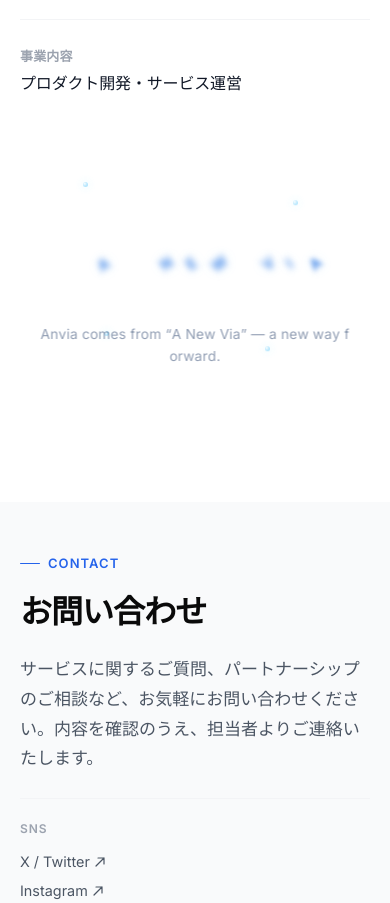
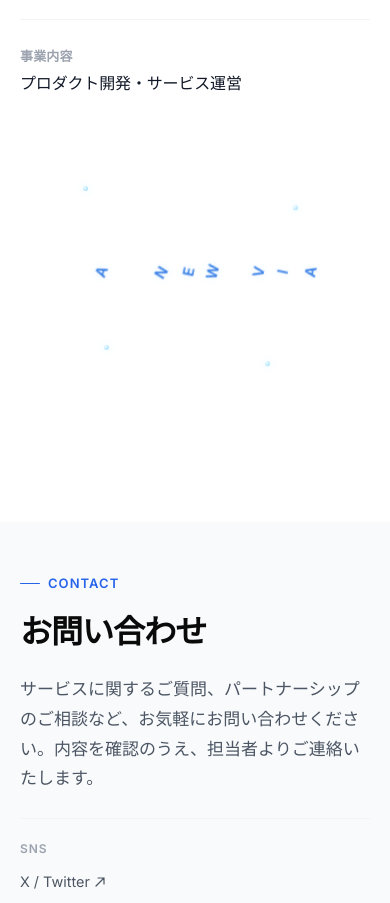
Before and after one commit to Anvia-a/anvia-corporate, a Next.js app: page / in a window 390 px wide. Shown: the part 6680-7583 px from the top of the page. Built offline with nearby package versions, Linux system fonts and the light colour scheme.

Commit message:
Refine Values typography and rebuild Company animation flow

```diff
--- a/components/Company.module.css
+++ b/components/Company.module.css
@@ -73,7 +73,7 @@
 
 .visualPanel {
     position: relative;
-    min-height: 390px;
+    min-height: 400px;
     width: 126%;
     margin-left: -9%;
     overflow: visible;
@@ -83,175 +83,212 @@
     position: relative;
     width: 100%;
     height: 100%;
-    min-height: 390px;
-    perspective: 900px;
+    min-height: 400px;
+    perspective: 950px;
     transform-style: preserve-3d;
 }
 
 .glyph {
     position: absolute;
     left: 50%;
-    top: 42%;
+    top: 50%;
     font-size: clamp(1rem, 1.8vw, 1.62rem);
-    font-weight: 580;
+    font-weight: 590;
     letter-spacing: 0.08em;
     color: rgba(44, 121, 232, 0.9);
-    text-shadow: 0 0 10px rgba(72, 179, 243, 0.23);
+    text-shadow: 0 0 8px rgba(72, 179, 243, 0.2);
     opacity: 0;
-    filter: blur(3px);
-    transform: translate3d(-50%, -50%, 0) rotate(0deg) scale(0.86);
-    will-change: transform, opacity, filter, color;
-    animation-name: glyphTimeline;
-    animation-duration: var(--dur, 12.8s);
+    transform: translate(-50%, -50%);
+    will-change: transform, opacity, filter;
+    animation-duration: var(--dur, 14s);
     animation-timing-function: cubic-bezier(0.25, 0.9, 0.3, 1);
     animation-iteration-count: infinite;
     animation-delay: var(--delay, 0s);
 }
 
 .coreGlyph {
-    color: rgba(35, 114, 228, 0.92);
-    text-shadow: 0 0 11px rgba(78, 182, 250, 0.24);
+    animation-name: flowCore;
+    color: rgba(35, 114, 228, 0.93);
     letter-spacing: 0.12em;
 }
 
 .extraGlyph {
-    color: rgba(78, 134, 198, 0.68);
-    font-size: clamp(0.9rem, 1.55vw, 1.4rem);
-    text-shadow: 0 0 8px rgba(102, 170, 232, 0.18);
-    animation-name: glyphTimelineExtra;
+    animation-name: flowExtra;
+    color: rgba(79, 136, 200, 0.72);
+    font-size: clamp(0.9rem, 1.55vw, 1.38rem);
 }
 
-@keyframes glyphTimelineExtra {
+@keyframes flowCore {
     0% {
         left: var(--x0);
         top: var(--y0);
         opacity: 0;
-        filter: blur(4px);
-        transform: translate3d(-50%, -50%, -16px) rotate(-18deg) scale(0.82);
+        filter: blur(3px);
+        transform: translate(-50%, -50%) rotate(-10deg) scale(0.84);
     }
 
-    14% {
+    12% {
         left: var(--xw1);
         top: var(--yw1);
-        opacity: 0.72;
-        filter: blur(0.45px);
-        transform: translate3d(-50%, -50%, 8px) rotate(64deg) scale(0.95);
+        opacity: 0.88;
+        filter: blur(0.6px);
+        transform: translate(-50%, -50%) rotate(56deg) scale(0.98);
     }
 
-    36% {
+    34% {
         left: var(--xw2);
         top: var(--yw2);
-        opacity: 0.6;
+        opacity: 0.95;
         filter: blur(0);
-        transform: translate3d(-50%, -50%, -4px) rotate(204deg) scale(0.92);
+        transform: translate(-50%, -50%) rotate(198deg) scale(1);
     }
 
-    46% {
-        left: calc(var(--xa) - 1%);
-        top: calc(var(--ya) - 0.6%);
-        opacity: 0;
-        filter: blur(0.9px);
-        transform: translate3d(-50%, -50%, 0) rotate(284deg) scale(0.8);
+    48% {
+        left: calc(var(--xa) - 0.8%);
+        top: calc(var(--ya) - 0.5%);
+        opacity: 1;
+        transform: translate(-50%, -50%) rotate(282deg) scale(1.04);
     }
 
-    62% {
-        left: calc(var(--xa) + 0.7%);
-        top: calc(var(--ya) + 0.4%);
-        opacity: 0;
-        filter: blur(0.9px);
-        transform: translate3d(-50%, -50%, 0) rotate(352deg) scale(0.8);
+    56% {
+        left: var(--xa);
+        top: var(--ya);
+        opacity: 1;
+        transform: translate(-50%, -50%) rotate(320deg) scale(1.06);
     }
 
-    72% {
-        left: var(--xb);
-        top: var(--yb);
-        opacity: 0.56;
-        filter: blur(0.2px);
-        transform: translate3d(-50%, -50%, 2px) rotate(412deg) scale(0.91);
+    64% {
+        left: calc(var(--xa) + 0.75%);
+        top: calc(var(--ya) + 0.45%);
+        opacity: 0.98;
+        transform: translate(-50%, -50%) rotate(352deg) scale(1.02);
     }
 
-    86% {
-        left: var(--xn);
-        top: var(--yn);
-        opacity: 0.18;
-        transform: translate3d(-50%, -50%, 7px) rotate(472deg) scale(0.82);
+    78% {
+        left: 50%;
+        top: 48%;
+        opacity: 0;
+        filter: blur(0.8px);
+        transform: translate(-50%, -50%) rotate(430deg) scale(0.6);
     }
 
     100% {
         left: var(--x0);
         top: var(--y0);
         opacity: 0;
-        filter: blur(4px);
-        transform: translate3d(-50%, -50%, -16px) rotate(536deg) scale(0.8);
+        filter: blur(3px);
+        transform: translate(-50%, -50%) rotate(520deg) scale(0.84);
     }
 }
 
-@keyframes glyphTimeline {
+@keyframes flowExtra {
     0% {
         left: var(--x0);
         top: var(--y0);
         opacity: 0;
-        filter: blur(4px);
-        transform: translate3d(-50%, -50%, -16px) rotate(-18deg) scale(0.82);
+        filter: blur(3px);
+        transform: translate(-50%, -50%) rotate(-12deg) scale(0.82);
     }
 
-    14% {
+    12% {
         left: var(--xw1);
         top: var(--yw1);
-        opacity: 0.92;
-        filter: blur(0.28px);
-        transform: translate3d(-50%, -50%, 10px) rotate(68deg) scale(0.99);
+        opacity: 0.75;
+        filter: blur(0.6px);
+        transform: translate(-50%, -50%) rotate(58deg) scale(0.94);
     }
 
-    36% {
+    34% {
         left: var(--xw2);
         top: var(--yw2);
-        opacity: 0.95;
+        opacity: 0.64;
         filter: blur(0);
-        transform: translate3d(-50%, -50%, -6px) rotate(212deg) scale(1);
+        transform: translate(-50%, -50%) rotate(200deg) scale(0.92);
     }
 
-    46% {
-        left: calc(var(--xa) - 1%);
-        top: calc(var(--ya) - 0.6%);
-        opacity: 0.995;
-        transform: translate3d(-50%, -50%, 0) rotate(288deg) scale(1.03);
+    48% {
+        left: calc(var(--xa) - 0.7%);
+        top: calc(var(--ya) - 0.4%);
+        opacity: 0;
+        transform: translate(-50%, -50%) rotate(282deg) scale(0.78);
     }
 
-    54% {
-        left: var(--xa);
-        top: var(--ya);
-        opacity: 1;
-        transform: translate3d(-50%, -50%, 0) rotate(324deg) scale(1.06);
+    64% {
+        left: calc(var(--xa) + 0.7%);
+        top: calc(var(--ya) + 0.4%);
+        opacity: 0;
+        transform: translate(-50%, -50%) rotate(352deg) scale(0.78);
     }
 
-    62% {
-        left: calc(var(--xa) + 0.8%);
-        top: calc(var(--ya) + 0.45%);
-        opacity: 0.99;
-        transform: translate3d(-50%, -50%, 0) rotate(352deg) scale(1.03);
-    }
-
-    72% {
-        left: var(--xb);
-        top: var(--yb);
-        opacity: 0.88;
-        transform: translate3d(-50%, -50%, 2px) rotate(412deg) scale(0.96);
-    }
-
-    86% {
-        left: var(--xn);
-        top: var(--yn);
-        opacity: 0.45;
-        transform: translate3d(-50%, -50%, 9px) rotate(472deg) scale(0.9);
+    78% {
+        left: 50%;
+        top: 48%;
+        opacity: 0;
+        transform: translate(-50%, -50%) rotate(430deg) scale(0.56);
     }
 
     100% {
         left: var(--x0);
         top: var(--y0);
         opacity: 0;
-        filter: blur(4px);
-        transform: translate3d(-50%, -50%, -16px) rotate(536deg) scale(0.82);
+        filter: blur(3px);
+        transform: translate(-50%, -50%) rotate(520deg) scale(0.82);
+    }
+}
+
+.absorbDot {
+    position: absolute;
+    left: 50%;
+    top: 48%;
+    width: 0;
+    height: 0;
+    border-radius: 999px;
+    background: radial-gradient(circle at 35% 35%, #e6fbff 0%, #56d6e8 45%, #2187ff 100%);
+    box-shadow: 0 0 0 rgba(69, 183, 255, 0);
+    opacity: 0;
+    transform: translate(-50%, -50%) scale(0.7);
+    animation: absorbDotFlow 14s cubic-bezier(0.25, 0.9, 0.3, 1) infinite;
+}
+
+@keyframes absorbDotFlow {
+    0%, 63% {
+        width: 0;
+        height: 0;
+        opacity: 0;
+        box-shadow: 0 0 0 rgba(69, 183, 255, 0);
+        transform: translate(-50%, -50%) scale(0.7);
+    }
+
+    70% {
+        width: 10px;
+        height: 10px;
+        opacity: 0.86;
+        box-shadow: 0 0 16px rgba(69, 183, 255, 0.35);
+        transform: translate(-50%, -50%) scale(1);
+    }
+
+    74% {
+        width: 11px;
+        height: 11px;
+        opacity: 0.94;
+        box-shadow: 0 0 20px rgba(69, 183, 255, 0.45);
+        transform: translate(-50%, -50%) scale(1.25);
+    }
+
+    78% {
+        width: 12px;
+        height: 12px;
+        opacity: 0;
+        box-shadow: 0 0 28px rgba(69, 183, 255, 0);
+        transform: translate(-50%, -50%) scale(2.8);
+    }
+
+    100% {
+        width: 0;
+        height: 0;
+        opacity: 0;
+        box-shadow: 0 0 0 rgba(69, 183, 255, 0);
+        transform: translate(-50%, -50%) scale(0.7);
     }
 }
 
@@ -263,42 +300,40 @@
     font-size: clamp(3.9rem, 6.8vw, 6.4rem);
     font-weight: 680;
     letter-spacing: 0.03em;
-    color: rgba(36, 116, 230, 0.98);
-    text-shadow: 0 0 10px rgba(73, 170, 243, 0.16);
+    color: rgba(34, 112, 226, 0.99);
+    text-shadow: 0 0 10px rgba(73, 170, 243, 0.18);
     opacity: 0;
     filter: contrast(1.12);
-    animation: finalReveal 12.8s cubic-bezier(0.25, 0.9, 0.3, 1) infinite;
+    animation: finalReveal 14s cubic-bezier(0.25, 0.9, 0.3, 1) infinite;
 }
 
 @keyframes finalReveal {
-    0%, 76% {
+    0%, 74% {
         opacity: 0;
         transform: translate(-50%, -50%) translateY(8px) scale(0.82);
-        text-shadow: 0 0 10px rgba(73, 170, 243, 0.14);
+    }
+
+    79% {
+        opacity: 0.95;
+        transform: translate(-50%, -50%) translateY(-2px) scale(1.06);
+        text-shadow: 0 0 18px rgba(99, 193, 252, 0.32);
     }
 
     84% {
-        opacity: 0.92;
-        transform: translate(-50%, -50%) translateY(-2px) scale(1.05);
-        text-shadow: 0 0 18px rgba(95, 191, 252, 0.28);
+        opacity: 1;
+        transform: translate(-50%, -50%) translateY(-4px) scale(1.12);
+        text-shadow: 0 0 22px rgba(103, 201, 255, 0.34);
     }
 
-    88% {
+    90% {
         opacity: 1;
-        transform: translate(-50%, -50%) translateY(-4px) scale(1.11);
-        text-shadow: 0 0 20px rgba(102, 201, 255, 0.3);
-    }
-
-    92% {
-        opacity: 1;
-        transform: translate(-50%, -50%) translateY(-3px) scale(1.06);
-        text-shadow: 0 0 14px rgba(83, 182, 247, 0.22);
+        transform: translate(-50%, -50%) translateY(-2px) scale(1.05);
+        text-shadow: 0 0 12px rgba(83, 182, 247, 0.22);
     }
 
     100% {
         opacity: 0;
         transform: translate(-50%, -50%) translateY(-1px) scale(1.08);
-        text-shadow: 0 0 9px rgba(73, 170, 243, 0.1);
     }
 }
 
@@ -324,10 +359,10 @@
 .meaning {
     position: absolute;
     left: 50%;
-    top: calc(48% + clamp(3.2rem, 5.2vw, 4.7rem));
+    top: calc(48% + clamp(3.25rem, 5.4vw, 4.8rem));
     transform: translateX(-50%);
     width: max-content;
-    max-width: 560px;
+    max-width: 580px;
     font-size: 0.86rem;
     letter-spacing: 0.012em;
     color: rgba(55, 78, 118, 0.74);
@@ -338,21 +373,42 @@
 
 .meaningChar {
     display: inline-block;
-    opacity: 0.74;
+    opacity: 0;
     transform: translateY(0) scale(1);
     filter: brightness(1);
-    animation: meaningFlow 12.8s ease-in-out infinite;
-    animation-delay: calc(0.28s + (var(--i) * 0.024s));
+    animation: meaningFlow 14s ease-in-out infinite;
+    animation-delay: calc(0.18s + (var(--ri) * 0.024s));
 }
 
 @keyframes meaningFlow {
-    0%, 85% {
-        opacity: 0.7;
-        color: rgba(55, 78, 118, 0.74);
+    0%, 78% {
+        opacity: 0;
+        transform: translateY(6px) scale(0.98);
+        filter: brightness(1);
+        text-shadow: none;
+    }
+
+    86% {
+        opacity: 0.96;
+        transform: translateY(-1px) scale(1.12);
+        filter: brightness(1.1);
+        text-shadow: 0 0 8px rgba(102, 205, 255, 0.28);
+    }
+
+    92% {
+        opacity: 0.9;
+        transform: translateY(-0.2px) scale(1.06);
+        filter: brightness(1.04);
+        text-shadow: 0 0 5px rgba(87, 186, 242, 0.2);
+    }
+
+    100% {
+        opacity: 0;
         transform: translateY(0) scale(1);
         filter: brightness(1);
         text-shadow: none;
     }
+}
 
 .meaningSpark {
     position: absolute;
@@ -360,47 +416,36 @@
     height: 10px;
     border-radius: 999px;
     background: radial-gradient(circle at 35% 35%, #ffffff 0%, #a7ecff 58%, #4fd6e7 100%);
-    box-shadow: 0 0 12px rgba(122, 230, 255, 0.5);
+    box-shadow: 0 0 12px rgba(122, 230, 255, 0.46);
     opacity: 0;
-    animation: meaningSparkBlink 12.8s ease-in-out infinite;
+    animation: meaningSparkBlink 14s ease-in-out infinite;
 }
 
 .meaningSparkA {
-    left: 10%;
+    right: 12%;
     top: -10px;
 }
 
 .meaningSparkB {
-    left: 61%;
+    right: 38%;
     top: 8px;
-    animation-delay: 0.36s;
+    animation-delay: 0.22s;
 }
 
 @keyframes meaningSparkBlink {
-    0%, 89%, 100% {
+    0%, 88%, 100% {
         opacity: 0;
-        transform: translateX(0) scale(0.78);
+        transform: translateX(0) scale(0.8);
     }
 
     93% {
         opacity: 0.68;
-        transform: translateX(18px) scale(0.98);
+        transform: translateX(-18px) scale(1.02);
     }
 
     97% {
         opacity: 0;
-        transform: translateX(28px) scale(1.14);
-    }
-}
-
-    92% {
-        opacity: 0.72;
-        transform: translateX(22px) scale(1.02);
-    }
-
-    96% {
-        opacity: 0;
-        transform: translateX(32px) scale(1.18);
+        transform: translateX(-28px) scale(1.14);
     }
 }
 
@@ -412,7 +457,7 @@
 
     .visualPanel,
     .nameField {
-        min-height: 300px;
+        min-height: 320px;
         width: 100%;
         margin-left: 0;
     }
@@ -422,13 +467,13 @@
     }
 
     .finalWord {
-        font-size: clamp(2.2rem, 8.2vw, 3.4rem);
+        font-size: clamp(2.3rem, 8.6vw, 3.8rem);
     }
 
     .meaning {
         left: 50%;
         right: auto;
-        top: calc(48% + clamp(3.6rem, 9vw, 5rem));
+        top: calc(48% + clamp(3.2rem, 8.8vw, 5rem));
         transform: translateX(-50%);
         max-width: 90%;
         white-space: normal;
--- a/components/Company.tsx
+++ b/components/Company.tsx
@@ -20,10 +20,6 @@ type LetterVars = {
     '--yw2': string;
     '--xa': string;
     '--ya': string;
-    '--xb': string;
-    '--yb': string;
-    '--xn': string;
-    '--yn': string;
     '--delay': string;
     '--dur': string;
 };
@@ -34,29 +30,29 @@ type Letter = {
 };
 
 const coreLetters: Letter[] = [
-    { ch: 'A', vars: { '--x0': '-4%', '--y0': '18%', '--xw1': '26%', '--yw1': '16%', '--xw2': '24%', '--yw2': '62%', '--xa': '23.8%', '--ya': '47%', '--xb': '12%', '--yb': '26%', '--xn': '48%', '--yn': '49%', '--delay': '0s', '--dur': '12.5s' } },
-    { ch: 'N', vars: { '--x0': '106%', '--y0': '14%', '--xw1': '76%', '--yw1': '34%', '--xw2': '48%', '--yw2': '22%', '--xa': '41.9%', '--ya': '47%', '--xb': '62%', '--yb': '22%', '--xn': '49%', '--yn': '49%', '--delay': '0.05s', '--dur': '12.55s' } },
-    { ch: 'E', vars: { '--x0': '-4%', '--y0': '84%', '--xw1': '54%', '--yw1': '74%', '--xw2': '70%', '--yw2': '46%', '--xa': '49.1%', '--ya': '47%', '--xb': '34%', '--yb': '79%', '--xn': '50%', '--yn': '49%', '--delay': '0.1s', '--dur': '12.9s' } },
-    { ch: 'W', vars: { '--x0': '98%', '--y0': '80%', '--xw1': '38%', '--yw1': '70%', '--xw2': '26%', '--yw2': '42%', '--xa': '57.2%', '--ya': '47%', '--xb': '86%', '--yb': '71%', '--xn': '51%', '--yn': '49%', '--delay': '0.15s', '--dur': '13.05s' } },
-    { ch: 'V', vars: { '--x0': '-6%', '--y0': '56%', '--xw1': '20%', '--yw1': '28%', '--xw2': '64%', '--yw2': '16%', '--xa': '71.2%', '--ya': '47%', '--xb': '20%', '--yb': '60%', '--xn': '52%', '--yn': '49%', '--delay': '0.2s', '--dur': '12.35s' } },
-    { ch: 'I', vars: { '--x0': '108%', '--y0': '52%', '--xw1': '72%', '--yw1': '62%', '--xw2': '36%', '--yw2': '76%', '--xa': '77.1%', '--ya': '47%', '--xb': '94%', '--yb': '42%', '--xn': '53%', '--yn': '49%', '--delay': '0.24s', '--dur': '12.7s' } },
-    { ch: 'A', vars: { '--x0': '56%', '--y0': '4%', '--xw1': '60%', '--yw1': '18%', '--xw2': '88%', '--yw2': '58%', '--xa': '84.8%', '--ya': '47%', '--xb': '76%', '--yb': '8%', '--xn': '54%', '--yn': '49%', '--delay': '0.29s', '--dur': '13.2s' } },
+    { ch: 'A', vars: { '--x0': '10%', '--y0': '14%', '--xw1': '28%', '--yw1': '18%', '--xw2': '32%', '--yw2': '58%', '--xa': '24%', '--ya': '47%', '--delay': '0s', '--dur': '14s' } },
+    { ch: 'N', vars: { '--x0': '88%', '--y0': '16%', '--xw1': '72%', '--yw1': '30%', '--xw2': '46%', '--yw2': '20%', '--xa': '41%', '--ya': '47%', '--delay': '0.05s', '--dur': '13.7s' } },
+    { ch: 'E', vars: { '--x0': '18%', '--y0': '82%', '--xw1': '52%', '--yw1': '74%', '--xw2': '70%', '--yw2': '42%', '--xa': '49%', '--ya': '47%', '--delay': '0.09s', '--dur': '14.2s' } },
+    { ch: 'W', vars: { '--x0': '76%', '--y0': '80%', '--xw1': '34%', '--yw1': '70%', '--xw2': '24%', '--yw2': '42%', '--xa': '56%', '--ya': '47%', '--delay': '0.14s', '--dur': '13.85s' } },
+    { ch: 'V', vars: { '--x0': '8%', '--y0': '54%', '--xw1': '18%', '--yw1': '28%', '--xw2': '62%', '--yw2': '14%', '--xa': '69%', '--ya': '47%', '--delay': '0.19s', '--dur': '14.1s' } },
+    { ch: 'I', vars: { '--x0': '92%', '--y0': '52%', '--xw1': '70%', '--yw1': '62%', '--xw2': '36%', '--yw2': '76%', '--xa': '76%', '--ya': '47%', '--delay': '0.23s', '--dur': '13.9s' } },
+    { ch: 'A', vars: { '--x0': '54%', '--y0': '8%', '--xw1': '66%', '--yw1': '20%', '--xw2': '88%', '--yw2': '54%', '--xa': '84%', '--ya': '47%', '--delay': '0.28s', '--dur': '14.25s' } },
 ];
 
 const extraLetters: Letter[] = [
-    { ch: 'R', vars: { '--x0': '4%', '--y0': '8%', '--xw1': '24%', '--yw1': '22%', '--xw2': '34%', '--yw2': '50%', '--xa': '30%', '--ya': '24%', '--xb': '8%', '--yb': '10%', '--xn': '45%', '--yn': '48%', '--delay': '0.02s', '--dur': '12.45s' } },
-    { ch: 'T', vars: { '--x0': '22%', '--y0': '12%', '--xw1': '14%', '--yw1': '36%', '--xw2': '46%', '--yw2': '26%', '--xa': '38%', '--ya': '24%', '--xb': '24%', '--yb': '8%', '--xn': '46%', '--yn': '48%', '--delay': '0.04s', '--dur': '13.1s' } },
-    { ch: 'L', vars: { '--x0': '34%', '--y0': '14%', '--xw1': '50%', '--yw1': '12%', '--xw2': '58%', '--yw2': '24%', '--xa': '46%', '--ya': '24%', '--xb': '44%', '--yb': '6%', '--xn': '47%', '--yn': '48%', '--delay': '0.06s', '--dur': '12.65s' } },
-    { ch: 'M', vars: { '--x0': '54%', '--y0': '10%', '--xw1': '72%', '--yw1': '12%', '--xw2': '80%', '--yw2': '30%', '--xa': '54%', '--ya': '24%', '--xb': '66%', '--yb': '8%', '--xn': '48%', '--yn': '48%', '--delay': '0.08s', '--dur': '13.25s' } },
-    { ch: 'S', vars: { '--x0': '74%', '--y0': '10%', '--xw1': '86%', '--yw1': '24%', '--xw2': '76%', '--yw2': '36%', '--xa': '62%', '--ya': '24%', '--xb': '86%', '--yb': '18%', '--xn': '49%', '--yn': '48%', '--delay': '0.10s', '--dur': '12.35s' } },
-    { ch: 'P', vars: { '--x0': '90%', '--y0': '16%', '--xw1': '94%', '--yw1': '38%', '--xw2': '74%', '--yw2': '48%', '--xa': '71.2%', '--ya': '24%', '--xb': '96%', '--yb': '34%', '--xn': '50%', '--yn': '48%', '--delay': '0.12s', '--dur': '12.95s' } },
-    { ch: 'C', vars: { '--x0': '108%', '--y0': '30%', '--xw1': '84%', '--yw1': '54%', '--xw2': '64%', '--yw2': '64%', '--xa': '78%', '--ya': '24%', '--xb': '98%', '--yb': '52%', '--xn': '51%', '--yn': '48%', '--delay': '0.14s', '--dur': '13.05s' } },
-    { ch: 'D', vars: { '--x0': '94%', '--y0': '50%', '--xw1': '72%', '--yw1': '74%', '--xw2': '50%', '--yw2': '78%', '--xa': '86%', '--ya': '24%', '--xb': '92%', '--yb': '76%', '--xn': '52%', '--yn': '48%', '--delay': '0.16s', '--dur': '12.58s' } },
-    { ch: 'H', vars: { '--x0': '84%', '--y0': '74%', '--xw1': '56%', '--yw1': '84%', '--xw2': '36%', '--yw2': '80%', '--xa': '30%', '--ya': '68%', '--xb': '86%', '--yb': '90%', '--xn': '47%', '--yn': '51%', '--delay': '0.18s', '--dur': '13.05s' } },
-    { ch: 'U', vars: { '--x0': '62%', '--y0': '88%', '--xw1': '38%', '--yw1': '82%', '--xw2': '20%', '--yw2': '66%', '--xa': '44%', '--ya': '68%', '--xb': '62%', '--yb': '96%', '--xn': '48%', '--yn': '51%', '--delay': '0.20s', '--dur': '12.42s' } },
-    { ch: 'Y', vars: { '--x0': '40%', '--y0': '90%', '--xw1': '24%', '--yw1': '70%', '--xw2': '18%', '--yw2': '50%', '--xa': '50%', '--ya': '68%', '--xb': '34%', '--yb': '94%', '--xn': '49%', '--yn': '51%', '--delay': '0.22s', '--dur': '13.18s' } },
-    { ch: 'O', vars: { '--x0': '20%', '--y0': '86%', '--xw1': '16%', '--yw1': '58%', '--xw2': '26%', '--yw2': '36%', '--xa': '58%', '--ya': '68%', '--xb': '12%', '--yb': '80%', '--xn': '50%', '--yn': '51%', '--delay': '0.24s', '--dur': '12.76s' } },
-    { ch: 'B', vars: { '--x0': '-4%', '--y0': '72%', '--xw1': '22%', '--yw1': '42%', '--xw2': '40%', '--yw2': '30%', '--xa': '68%', '--ya': '68%', '--xb': '2%', '--yb': '56%', '--xn': '51%', '--yn': '51%', '--delay': '0.26s', '--dur': '13.28s' } },
+    { ch: 'R', vars: { '--x0': '6%', '--y0': '10%', '--xw1': '22%', '--yw1': '22%', '--xw2': '36%', '--yw2': '50%', '--xa': '28%', '--ya': '23%', '--delay': '0.02s', '--dur': '13.95s' } },
+    { ch: 'T', vars: { '--x0': '22%', '--y0': '10%', '--xw1': '12%', '--yw1': '36%', '--xw2': '48%', '--yw2': '26%', '--xa': '36%', '--ya': '23%', '--delay': '0.04s', '--dur': '14.05s' } },
+    { ch: 'L', vars: { '--x0': '34%', '--y0': '12%', '--xw1': '48%', '--yw1': '12%', '--xw2': '58%', '--yw2': '26%', '--xa': '44%', '--ya': '23%', '--delay': '0.06s', '--dur': '13.8s' } },
+    { ch: 'M', vars: { '--x0': '52%', '--y0': '10%', '--xw1': '70%', '--yw1': '10%', '--xw2': '80%', '--yw2': '28%', '--xa': '52%', '--ya': '23%', '--delay': '0.08s', '--dur': '14.15s' } },
+    { ch: 'S', vars: { '--x0': '72%', '--y0': '10%', '--xw1': '86%', '--yw1': '22%', '--xw2': '76%', '--yw2': '36%', '--xa': '60%', '--ya': '23%', '--delay': '0.1s', '--dur': '13.75s' } },
+    { ch: 'P', vars: { '--x0': '90%', '--y0': '14%', '--xw1': '92%', '--yw1': '36%', '--xw2': '72%', '--yw2': '46%', '--xa': '68%', '--ya': '23%', '--delay': '0.12s', '--dur': '14.2s' } },
+    { ch: 'C', vars: { '--x0': '94%', '--y0': '30%', '--xw1': '84%', '--yw1': '54%', '--xw2': '64%', '--yw2': '62%', '--xa': '76%', '--ya': '23%', '--delay': '0.14s', '--dur': '13.85s' } },
+    { ch: 'D', vars: { '--x0': '92%', '--y0': '50%', '--xw1': '72%', '--yw1': '72%', '--xw2': '50%', '--yw2': '78%', '--xa': '84%', '--ya': '23%', '--delay': '0.16s', '--dur': '14.05s' } },
+    { ch: 'H', vars: { '--x0': '82%', '--y0': '74%', '--xw1': '54%', '--yw1': '82%', '--xw2': '36%', '--yw2': '80%', '--xa': '28%', '--ya': '70%', '--delay': '0.18s', '--dur': '14.1s' } },
+    { ch: 'U', vars: { '--x0': '62%', '--y0': '88%', '--xw1': '38%', '--yw1': '82%', '--xw2': '20%', '--yw2': '66%', '--xa': '38%', '--ya': '70%', '--delay': '0.2s', '--dur': '13.7s' } },
+    { ch: 'Y', vars: { '--x0': '40%', '--y0': '90%', '--xw1': '24%', '--yw1': '70%', '--xw2': '16%', '--yw2': '50%', '--xa': '48%', '--ya': '70%', '--delay': '0.22s', '--dur': '14.2s' } },
+    { ch: 'O', vars: { '--x0': '20%', '--y0': '86%', '--xw1': '14%', '--yw1': '58%', '--xw2': '26%', '--yw2': '36%', '--xa': '58%', '--ya': '70%', '--delay': '0.24s', '--dur': '13.9s' } },
+    { ch: 'B', vars: { '--x0': '10%', '--y0': '72%', '--xw1': '22%', '--yw1': '42%', '--xw2': '40%', '--yw2': '30%', '--xa': '68%', '--ya': '70%', '--delay': '0.26s', '--dur': '14.15s' } },
 ];
 
 const meaningText = 'Anvia comes from “A New Via” — a new way forward.';
@@ -99,6 +95,7 @@ export default function Company() {
                                     <span key={`extra-${i}`} className={`${styles.glyph} ${styles.extraGlyph}`} style={l.vars as React.CSSProperties}>{l.ch}</span>
                                 ))}
 
+                                <span className={styles.absorbDot} />
                                 <span className={styles.finalWord}>Anvia</span>
 
                                 <span className={`${styles.spark} ${styles.sparkA}`} />
@@ -111,7 +108,7 @@ export default function Company() {
                                         <span
                                             key={`meaning-${i}`}
                                             className={styles.meaningChar}
-                                            style={{ '--i': i } as React.CSSProperties}
+                                            style={{ '--ri': meaningText.length - i } as React.CSSProperties}
                                         >
                                             {char === ' ' ? '\u00A0' : char}
                                         </span>
--- a/components/MissionValues.module.css
+++ b/components/MissionValues.module.css
@@ -234,6 +234,7 @@
     line-height: 1.7;
     letter-spacing: 0.002em;
     white-space: nowrap !important;
+    text-wrap: nowrap;
     overflow-wrap: normal;
     word-break: keep-all;
     width: max-content;
@@ -243,6 +244,7 @@
 .valuesStatement p {
     margin: 0;
     white-space: nowrap !important;
+    text-wrap: nowrap;
     overflow-wrap: normal;
     word-break: keep-all;
 }
@@ -445,6 +447,7 @@
         line-height: 1.65;
         letter-spacing: 0.001em;
         white-space: nowrap !important;
+    text-wrap: nowrap;
         overflow-wrap: normal;
         word-break: keep-all;
     }
```
